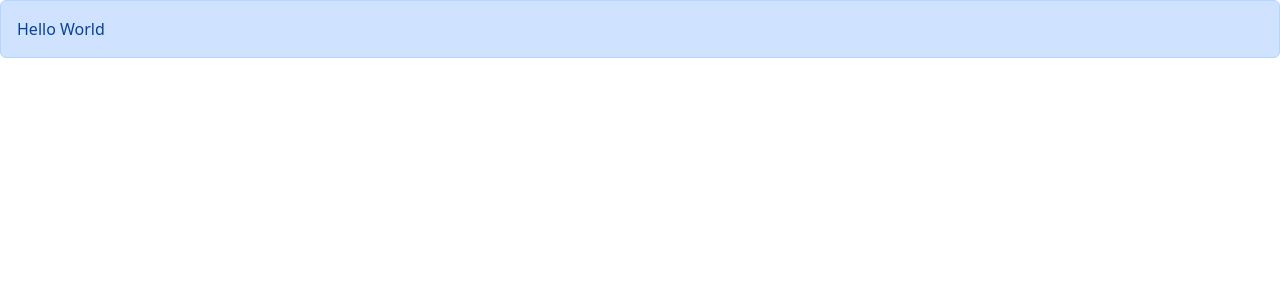
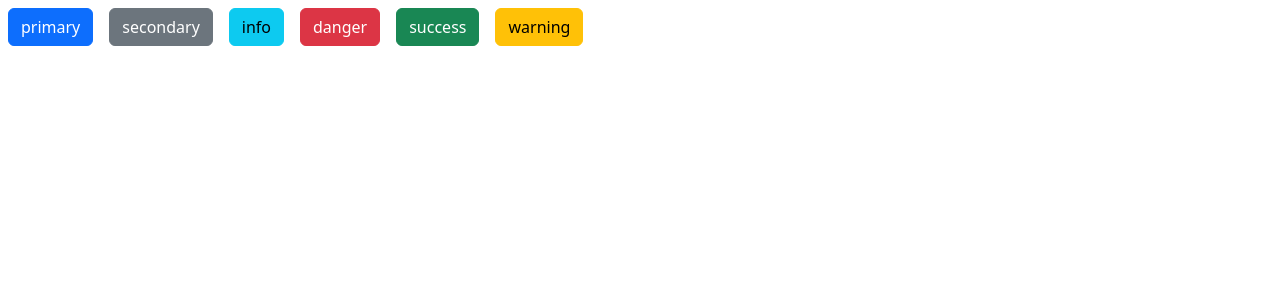
Before and after one commit to shivrajpro/react-app, a React (Vite) app: page / in a window 1280 px wide. Shown: the top 300 px of the page. Built offline with nearby package versions, Linux system fonts and the light colour scheme.

Commit message:
add bootstrap buttons

```diff
--- a/src/App.tsx
+++ b/src/App.tsx
@@ -1,4 +1,5 @@
 import Alert from "./components/Alert";
+import Button from "./components/Button";
 import ListGroup from "./components/ListGroup";
 
 function App() {
@@ -14,11 +15,21 @@ function App() {
     console.log(item);
   };
 
+  const onBtnClick = (evt:MouseEvent)=>{
+    console.log('evt',evt);
+  }
+
   return (
     <div>
-      <Alert>
+      <Button color="primary" onClick={onBtnClick} >primary</Button>
+      <Button color="secondary" onClick={onBtnClick} >secondary</Button>
+      <Button color="info" onClick={onBtnClick} >info</Button>
+      <Button color="danger" onClick={onBtnClick} >danger</Button>
+      <Button color="success" onClick={onBtnClick} >success</Button>
+      <Button color="warning" onClick={onBtnClick} >warning</Button>
+      {/* <Alert>
         Hello <span>World</span>
-      </Alert>
+      </Alert> */}
       {/* <ListGroup
         items={items}
         heading="Cities"
--- /dev/null
+++ b/src/components/Button.tsx
@@ -0,0 +1,16 @@
+import React from "react";
+
+interface Props {
+  children: string;
+  color: string;
+  onClick: (e: any) => void;
+}
+const Button = ({ children, color, onClick }: Props) => {
+  return (
+    <button type="button" className={"m-2 btn btn-" + color} onClick={onClick}>
+      {children}
+    </button>
+  );
+};
+
+export default Button;
```
